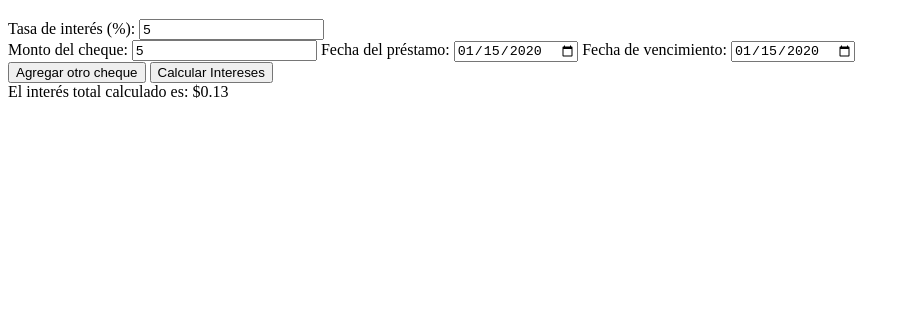
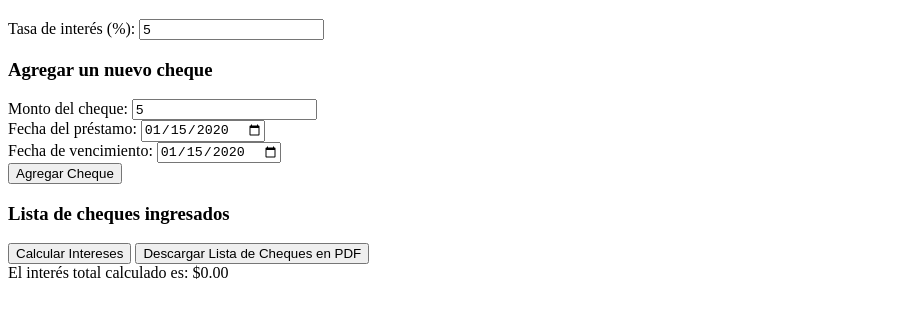
Before and after one commit to JuanPRabuffetti/CALCULADORA-DE-INTERESES, a plain HTML site: page index.html in a window 1280 px wide. Both pictures are taken after typing "5", "5", "2020-01-15", "2020-01-15" into the empty fields and a click on the button "Calcular Intereses". Shown: the part 61-378 px from the top of the page, without its empty margins (0-910 px from the left). Drawn offline with nearby package versions, Linux system fonts and the light colour scheme.

Commit message:
mejoras en la interfaz y descarga de lista de los cheques en listado pdf

```diff
--- a/code.js
+++ b/code.js
@@ -1,16 +1,48 @@
+let listaCheques = [];
+
 function agregarCheque() {
-    let chequesContainer = document.getElementById('chequesContainer');
-    let nuevoCheque = document.createElement('div');
-    nuevoCheque.classList.add('cheque');
-    nuevoCheque.innerHTML = `
-        <label>Monto del cheque:</label>
-        <input type="number" class="montoCheque" placeholder="Monto">
-        <label>Fecha del préstamo:</label>
-        <input type="date" class="fechaPrestamo">
-        <label>Fecha de vencimiento:</label>
-        <input type="date" class="fechaVencimiento">
-    `;
-    chequesContainer.appendChild(nuevoCheque);
+    // Obtener los valores del formulario
+    let montoCheque = parseFloat(document.getElementById('montoCheque').value);
+    let fechaPrestamo = document.getElementById('fechaPrestamo').value;
+    let fechaVencimiento = document.getElementById('fechaVencimiento').value;
+
+    // Validar que los valores estén correctos
+    if (isNaN(montoCheque) || !fechaPrestamo || !fechaVencimiento) {
+        alert("Por favor, ingrese valores válidos en todos los campos del cheque.");
+        return;
+    }
+
+    // Guardar el cheque en la lista
+    listaCheques.push({
+        monto: montoCheque,
+        fechaPrestamo: fechaPrestamo,
+        fechaVencimiento: fechaVencimiento
+    });
+
+    // Limpiar el formulario
+    document.getElementById('montoCheque').value = '';
+    document.getElementById('fechaPrestamo').value = '';
+    document.getElementById('fechaVencimiento').value = '';
+
+    // Actualizar la lista visual de cheques ingresados
+    actualizarChequesIngresados();
+}
+
+function actualizarChequesIngresados() {
+    let chequesContainer = document.getElementById('chequesIngresados');
+    chequesContainer.innerHTML = '';
+
+    listaCheques.forEach((cheque, index) => {
+        let chequeDiv = document.createElement('div');
+        chequeDiv.classList.add('cheque');
+        chequeDiv.innerHTML = `
+            <p>Cheque ${index + 1}:</p>
+            <p>Monto: $${cheque.monto}</p>
+            <p>Fecha del préstamo: ${cheque.fechaPrestamo}</p>
+            <p>Fecha de vencimiento: ${cheque.fechaVencimiento}</p>
+        `;
+        chequesContainer.appendChild(chequeDiv);
+    });
 }
 
 function calcularIntereses() {
@@ -20,29 +52,44 @@ function calcularIntereses() {
         return;
     }
 
-    let cheques = document.getElementsByClassName('cheque');
     let totalInteres = 0;
 
-    for (let cheque of cheques) {
-        let montoCheque = parseFloat(cheque.querySelector('.montoCheque').value);
-        let fechaPrestamo = cheque.querySelector('.fechaPrestamo').value;
-        let fechaVencimiento = cheque.querySelector('.fechaVencimiento').value;
-
-        if (isNaN(montoCheque) || !fechaPrestamo || !fechaVencimiento) {
-            alert("Por favor, ingrese valores válidos en todos los campos de los cheques.");
-            return;
-        }
-
-        let fechaInicio = new Date(fechaPrestamo);
-        let fechaFin = new Date(fechaVencimiento);
+    listaCheques.forEach(cheque => {
+        let fechaInicio = new Date(cheque.fechaPrestamo);
+        let fechaFin = new Date(cheque.fechaVencimiento);
         let diferenciaEnMilisegundos = fechaFin - fechaInicio;
         let dias = Math.ceil(diferenciaEnMilisegundos / (1000 * 60 * 60 * 24));
 
         dias = dias < 15 ? 15 : dias;
-        let interes = (montoCheque * (tasaInteres / 100)) / 30 * dias;
+        let interes = (cheque.monto * (tasaInteres / 100)) / 30 * dias;
 
         totalInteres += interes;
-    }
+    });
 
     document.getElementById('resultado').innerText = "El interés total calculado es: $" + totalInteres.toFixed(2);
 }
+
+function generarPDF() {
+    if (listaCheques.length === 0) {
+        alert("No hay cheques para generar el PDF.");
+        return;
+    }
+
+    const { jsPDF } = window.jspdf;
+    const doc = new jsPDF();
+
+    doc.setFontSize(16);
+    doc.text("Lista de Cheques", 10, 10);
+
+    let y = 20;
+    listaCheques.forEach((cheque, index) => {
+        doc.setFontSize(12);
+        doc.text(`Cheque ${index + 1}:`, 10, y);
+        doc.text(`Monto: $${cheque.monto}`, 10, y + 10);
+        doc.text(`Fecha de Préstamo: ${cheque.fechaPrestamo}`, 10, y + 20);
+        doc.text(`Fecha de Vencimiento: ${cheque.fechaVencimiento}`, 10, y + 30);
+        y += 40;
+    });
+
+    doc.save("lista_cheques.pdf");
+}
--- a/index.html
+++ b/index.html
@@ -5,6 +5,8 @@
     <meta name="viewport" content="width=device-width, initial-scale=1.0">
     <title>Document</title>
     <script src="./code.js"></script>
+    <script src="https://cdnjs.cloudflare.com/ajax/libs/jspdf/2.5.1/jspdf.umd.min.js"></script>
+
 </head>
 <body>
     <h1>Calculadora de Intereses de Cheques</h1>
@@ -14,22 +16,30 @@
         <input type="number" id="tasaInteresGlobal" placeholder="Tasa de interés">
     </div>
 
-    <div id="chequesContainer">
-        <div class="cheque">
-            <label>Monto del cheque:</label>
-            <input type="number" class="montoCheque" placeholder="Monto">
-            <label>Fecha del préstamo:</label>
-            <input type="date" class="fechaPrestamo">
-            <label>Fecha de vencimiento:</label>
-            <input type="date" class="fechaVencimiento">
-        </div>
+    <!-- Contenedor para ingresar un nuevo cheque -->
+    <div id="formularioCheque">
+        <h3>Agregar un nuevo cheque</h3>
+        <label>Monto del cheque:</label>
+        <input type="number" id="montoCheque" placeholder="Monto">
+        <br>
+        <label>Fecha del préstamo:</label>
+        <input type="date" id="fechaPrestamo">
+        <br>
+        <label>Fecha de vencimiento:</label>
+        <input type="date" id="fechaVencimiento">
+        <br>
+        <button onclick="agregarCheque()">Agregar Cheque</button>
     </div>
 
-    <button onclick="agregarCheque()">Agregar otro cheque</button>
+    <!-- Contenedor para mostrar los cheques ingresados -->
+    <h3>Lista de cheques ingresados</h3>
+    <div id="chequesIngresados"></div>
+
     <button onclick="calcularIntereses()">Calcular Intereses</button>
+    <button onclick="generarPDF()">Descargar Lista de Cheques en PDF</button>
 
     <div id="resultado"></div>
 
-<br>
+
 </body>
 </html>
```
